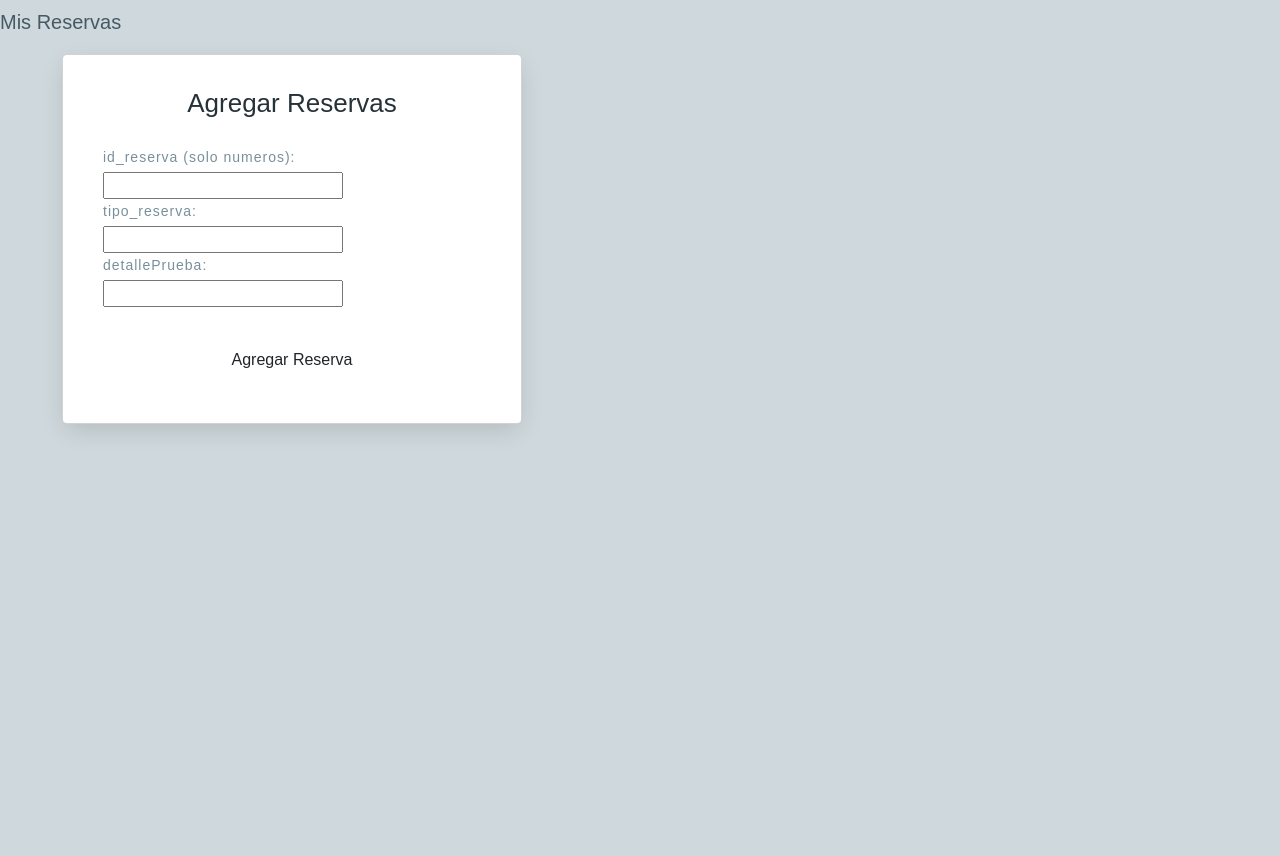
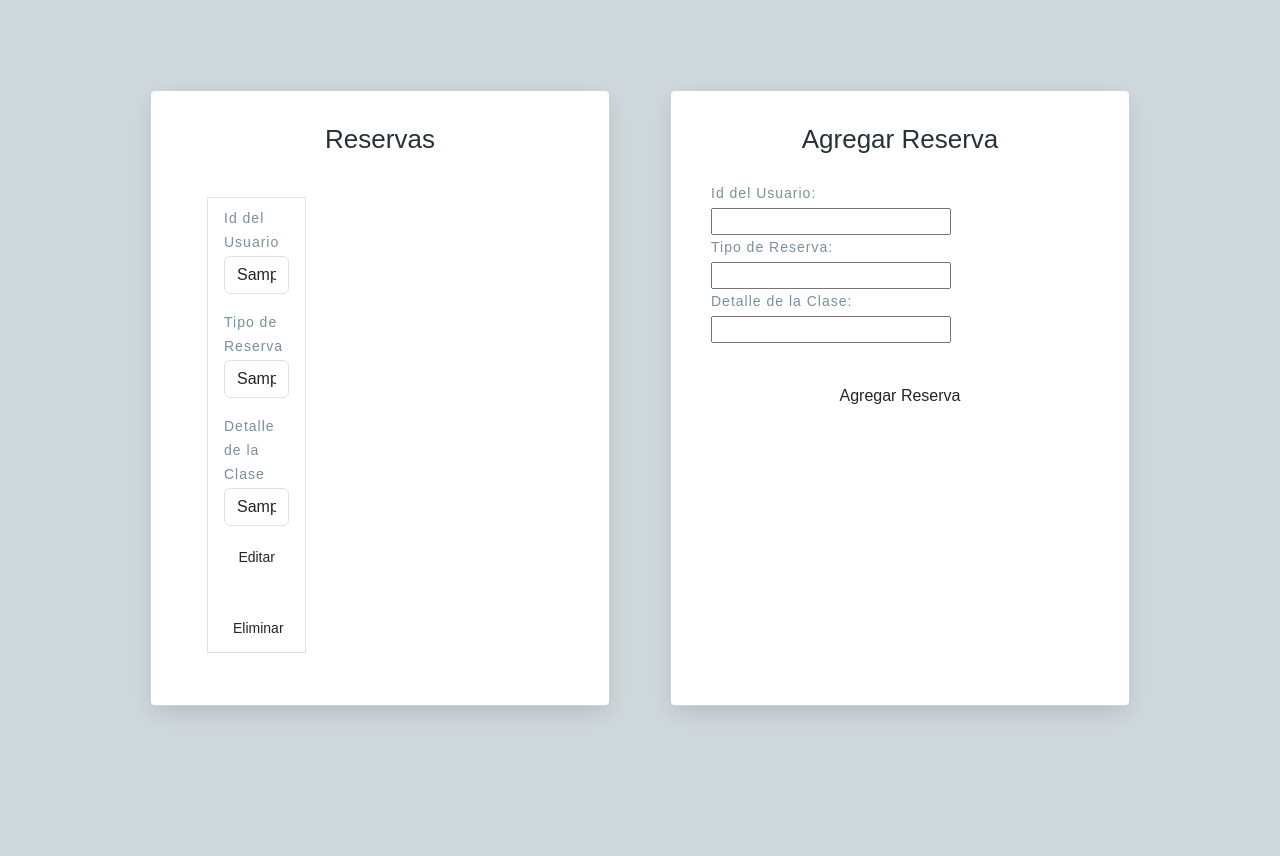
Before and after one commit to Naranj07/ProyectoNoSQL, a Flask app: page /reservas/ in a window 1280 px wide. Before the commit the page ends 432 px from the top, so only its background shows below. Run offline with Flask 3, Linux system fonts and the light colour scheme; a database or web service that is not in the repository returns one stand-in record (values such as "Sample title").

Commit message:
Vistas Actualizadas

```diff
--- a/Templates/ejercicio.html
+++ b/Templates/ejercicio.html
@@ -52,6 +52,9 @@
                                         <div class="embed-responsive embed-responsive-16by9">
                                             <iframe class="embed-responsive-item" src="https://www.youtube.com/embed/{{ ejercicio.youtubeLink | youtube_embed_id }}" allowfullscreen></iframe>
                                         </div>
+                                        {% else %}
+                                        <p>Video no disponible</p>  <!-- O mostrar un mensaje si no hay link -->
+                                    {% endif %}
                                     </div>
 
 
--- a/Templates/registro.html
+++ b/Templates/registro.html
@@ -29,6 +29,8 @@
         {% endfor %}
       </select>
 
+
+    </select>
       <label for="Nombre_completo">Nombre Completo</label>
       <input type="text" name="Nombre_completo" class="field" required>
 
--- a/Templates/reservas.html
+++ b/Templates/reservas.html
@@ -1,19 +1,55 @@
 {% extends 'base.html' %}
 
 {% block content %}
-<h2>Mis Reservas</h2>
-<ul>
+<div class="card-wrapper">
+
   <div class="card">
-    <h1 class="center">Agregar Reservas</h1>
-    <form name="add_reservas_form" action="{{ url_for('add_reservas') }}" method="POST">
-      <label for="_id">id_reserva (solo numeros):</label>
-      <input type="text" id="id_reserva" name="id_reserva" required>
-      <label for="tipo_reserva">tipo_reserva:</label>
-      <input type="text" id="tipo_reserva" name="tipo_reserva" required>
-      <label for="detallePrueba">detallePrueba:</label>
-      <input type="text" id="detallePrueba" name="detallePrueba" required>
+    <h1 class="center">Reservas</h1>
+    <div class="card-body">
+      <ul class="list-group">
+        <div class="row row-col-2 row-cols-sm-2 row-cols-md-3 row-cols-lg-3">
+          {% for reserva in reservas %}
+          <div class="col">
+            <li class="list-group-item mb-3">
+              <form action="{{ url_for('edit_reservas', _id=reserva._id) }}" method="POST">
+                <input type="hidden" name="_id" value="{{ reserva._id }}">
+
+                <label>Id del Usuario</label>
+                <input type="text" class="form-control mb-3" value="{{ reserva.idUsuario }}" name="idUsuario" required>
+
+                <label>Tipo de Reserva</label>
+                <input type="text" class="form-control mb-3" value="{{ reserva.tipo }}" name="tipo" required>
+
+                <label>Detalle de la Clase</label>
+                <input type="text" class="form-control mb-3" value="{{ reserva.detalleClase }}" name="detalleClase" required>
+
+                <input type="submit" class="btn btn-danger-reserva btn-sm mt-3" value="Editar">
+              </form>
+
+              <a href="{{ url_for('delete_reservas', _id=reserva._id) }}" class="btn btn-danger-reserva btn-sm mt-3">Eliminar</a>
+            </li>
+          </div>
+          {% endfor %}
+        </div>
+      </ul>
+    </div>
+  </div>
+
+  <div class="card">
+    <h1 class="center">Agregar Reserva</h1>
+    <form name="add_reserva_form" action="{{ url_for('add_reservas') }}" method="POST">
+      <label for="idUsuario">Id del Usuario:</label>
+      <input type="text" id="idUsuario" name="idUsuario" required>
+
+      <label for="tipo">Tipo de Reserva:</label>
+      <input type="text" id="tipo" name="tipo" required>
+
+      <label for="detalleClase">Detalle de la Clase:</label>
+      <input type="text" id="detalleClase" name="detalleClase" required>
+
       <input type="submit" value="Agregar Reserva" class="btn">
     </form>
-   </div>
   </div>
-  {% endblock %}
+
+</div>
+{% endblock %}
--- a/app.py
+++ b/app.py
@@ -90,7 +90,7 @@ from ejercicio import routes
 @app.route('/ejercicio/')
 def ejercicio_view():
     ejercicios = db.Ejercicios.find()
-    return render_template('ejercicio.html', ejercicios=ejercicios)
+    return render_template('ejercicios.html', ejercicios=ejercicios)
 
 @app.route('/ejercicios/')
 def ejercicios_view():
--- a/clases/models.py
+++ b/clases/models.py
@@ -44,7 +44,7 @@ class Clases:
         updated_clase = {
             "_id": request.form.get('_id'),
             "_nombre": request.form.get('nombre'),
-            "idEntrenador": request.form.get('idEntrnador'),
+            "idEntrenador": request.form.get('idEntrenador'),
             "horario": request.form.get('horario'),
             "maxParticpantes": request.form.get('maxParticpantes')
         }
```
Also changed, not shown: Templates/clases.html (+49 -12 lines), Templates/ejercicios.html (+18 -25 lines), Templates/index.html (+9 -7 lines).
